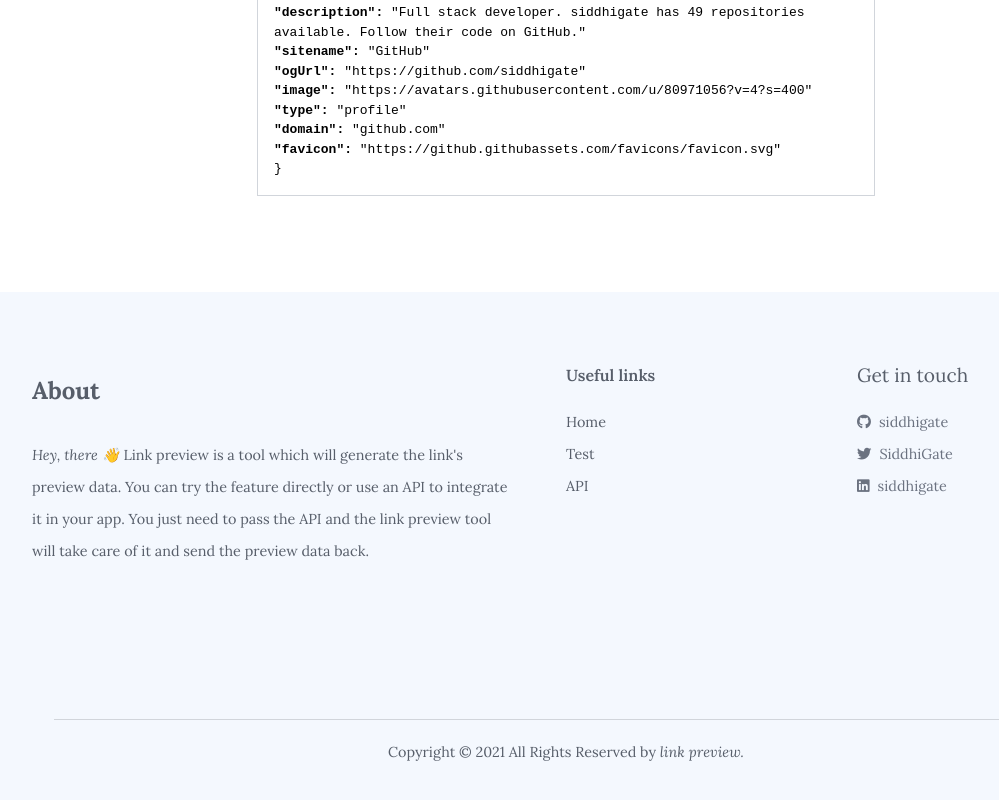
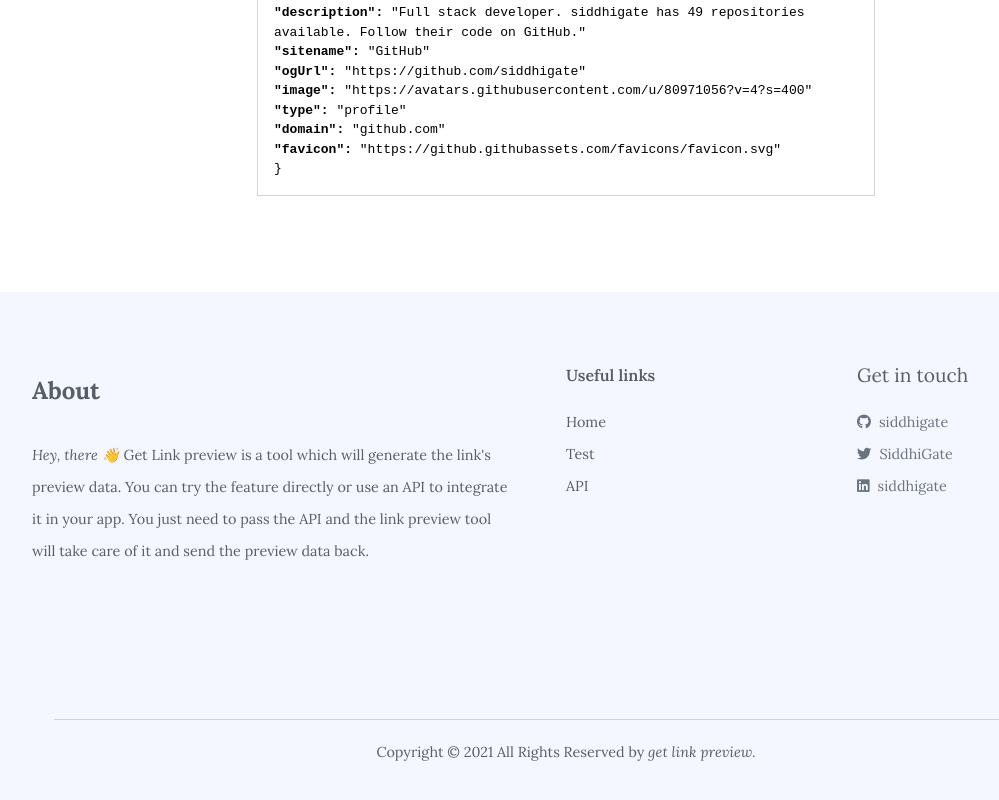
Before and after one commit to brianraila/url-info-api, a React (Create React App) app in the folder frontend/: page / in a window 1280 px wide. Shown: the part 2187-2987 px from the top of the page, without its empty margins (74-1073 px from the left). Built offline with nearby package versions, Linux system fonts and the light colour scheme; the HTML template or start-up script is replaced by a standard one; a web font is replaced by a local one.

Commit message:
fix: footer app name

```diff
--- a/frontend/src/components/Footer.jsx
+++ b/frontend/src/components/Footer.jsx
@@ -6,7 +6,7 @@
       <div className="footer-container">
         <div className="footer-about">
           <div className="footer-subheading">About</div>
-          <span style={{ fontStyle: "italic" }}>Hey, there 👋 </span> Link
+          <span style={{ fontStyle: "italic" }}>Hey, there 👋 </span> Get Link
           preview is a tool which will generate the link's preview data. You can
           try the feature directly or use an API to integrate it in your app.
           You just need to pass the API and the link preview tool will take care
@@ -75,7 +75,7 @@
       <div className="footer-signoff">
         <div className="footer-text">
           Copyright © 2021 All Rights Reserved by
-          <span style={{ fontStyle: "italic" }}> link preview.</span>
+          <span style={{ fontStyle: "italic" }}> get link preview.</span>
         </div>
       </div>
     </footer>
```
